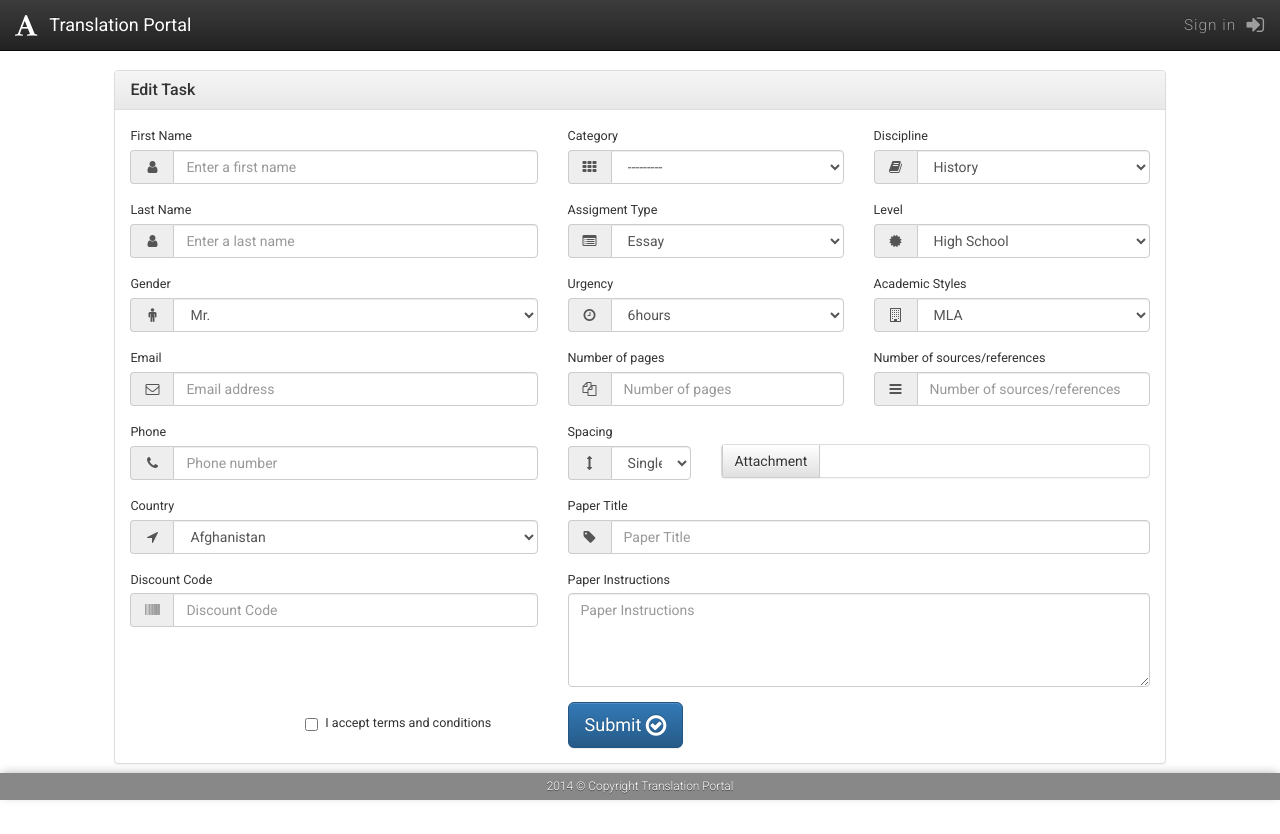
After one commit to qfoxic/EssayCoffeeBackend, a Django app: template templates/default/tasks/edit-full.html in a window 1280 px wide. The commit adds this page. Run offline with Django 3.2, Linux system fonts and the light colour scheme; the template is opened without the code that fills it: values that come from a table or form of the project are taken from there, others are empty; data comes from the database, SQL or seed files in the repository; parts of the project's set-up code (start-up, migrations or seed data) failed here and were passed over; some libraries are stand-ins or nearby versions.

Commit message:
orders refactor

```diff
--- a/static/css/default/style.css
+++ b/static/css/default/style.css
@@ -125,4 +125,16 @@ li > a {
 .file-input {
     margin: 1.7em 0 0 !important;
 }
+.file-input.form-control {
+	padding:0;
+	border-collapse: collapse;
+}
+.file-input .input-group-addon {
+	border:none;
+}
+.file-input-wrapper {
+	border-top:none;
+	border-bottom:none;
+	border-radius: 0;
+}
 label {font-weight: 400; font-size: .9em}
--- a/templates/default/header.html
+++ b/templates/default/header.html
@@ -10,20 +10,19 @@
                     <span class="icon-bar"></span>
                     <span class="icon-bar"></span>
                 </button>
-                <a class="navbar-brand" href="/">Translation Portal</a>
+                <a class="navbar-brand" href="/"><i class="fa fa-font fa-lg" style="margin-right:.5em"></i>Translation Portal</a>
             </div>
             <!-- Collect the nav links, forms, and other content for toggling -->
             <div class="collapse navbar-collapse" id="bs-example-navbar-collapse-1">
                 <ul class="nav navbar-nav">
+                {% if user.username %}
                     <li>
-                        <a href="/tasks/"><i class='fa fa-tasks fa-lg' style="margin-right:.5em"></i>{% trans "All tasks" %}</a>
+                        <a href="/tasks/"><i class='fa fa-tasks fa-lg' style="margin-right:.5em"></i>{% trans "My Orders" %}</a>
                     </li>
                     <li class="active">
-                        <a href="/task/new"><i class='fa fa-asterisk fa-lg' style="margin-right:.5em"></i>{% trans "Create a task" %}</a>
+                        <a href="/task/new"><i class='fa fa-asterisk fa-lg' style="margin-right:.5em"></i>{% trans "Order Now" %}</a>
                     </li>
-                    <!-- <li>
-                    <a href="#">Hello, {{user}}</a>
-                    </li> -->
+                {% endif %}
                 </ul>
                 <ul class="nav navbar-nav navbar-right">
                     <!--                   <li class="dropdown">
--- /dev/null
+++ b/templates/default/tasks/edit-full.html
@@ -0,0 +1,201 @@
+{% extends layout.skin_prefix|add:"/layout.html" %}
+{% load i18n attr %}
+{% block pagetitle %}{% trans "Edit Task" %}{% endblock %}
+{% block content %}
+<section class="container-fluid panel panel-default{% if form.errors %} panel-danger{% endif %}">
+    <div class="panel-heading">
+        <h3 class="panel-title">{% trans "Edit Task" %}</h3>
+    </div>
+    <div class="panel-body">
+        {{form.errors}}
+        <form role="form" action="{% if object %}{% url "task_edit" object.pk %}{% else %}{% url "task_new" %}{% endif %}" method="post">
+            {% csrf_token %}
+            <!-- {{ form.non_field_errors }} -->
+            <!-- {{ form.errors }} -->
+            <div class="row">
+                <!-- left column -->
+                <div class="col-md-5">
+                    <div class="form-group{% if form.first_name.errors %} has-error{% endif %}">
+                        <!-- {{form.title.errors}} -->
+                        <label>{% trans "First Name" %}</label>
+                        <div class="input-group margin-bottom-sm">
+                            <span class="input-group-addon"><i class="fa fa-user fa-fw"></i></span>
+                            {{form.first_name|attr:"class:form-control,autocomplete:off,placeholder:Enter a first name"}}
+                        </div>
+                    </div>
+                    <div class="form-group{% if form.last_name.errors %} has-error{% endif %}">
+                        <!-- {{form.title.errors}} -->
+                        <label>{% trans "Last Name" %}</label>
+                        <div class="input-group margin-bottom-sm">
+                            <span class="input-group-addon"><i class="fa fa-user fa-fw"></i></span>
+                            {{form.last_name|attr:"class:form-control,autocomplete:off,placeholder:Enter a last name"}}
+                        </div>
+                    </div>
+                    <div class="form-group{% if form.gender.errors %} has-error{% endif %}">
+                        <!-- {{form.title.errors}} -->
+                        <label>{% trans "Gender" %}</label>
+                        <div class="input-group margin-bottom-sm">
+                            <span class="input-group-addon"><i class="fa fa-male fa-fw"></i></span>
+                            {{form.gender|attr:"class:form-control,autocomplete:off,placeholder:Gender"}}
+                        </div>
+                    </div>
+                    <div class="form-group{% if form.email.errors %} has-error{% endif %}">
+                        <!-- {{form.title.errors}} -->
+                        <label>{% trans "Email" %}</label>
+                        <div class="input-group margin-bottom-sm">
+                            <span class="input-group-addon"><i class="fa fa-envelope-o fa-fw"></i></span>
+                            {{form.email|attr:"class:form-control,autocomplete:off,placeholder:Email address"}}
+                        </div>
+                    </div>
+                    <div class="form-group{% if form.phone.errors %} has-error{% endif %}">
+                        <!-- {{form.title.errors}} -->
+                        <label>{% trans "Phone" %}</label>
+                        <div class="input-group margin-bottom-sm">
+                            <span class="input-group-addon"><i class="fa fa-phone fa-fw"></i></span>
+                            {{form.phone|attr:"type:tel,class:form-control,autocomplete:off,placeholder:Phone number"}}
+                        </div>
+                    </div>
+                    <div class="form-group{% if form.country.errors %} has-error{% endif %}">
+                        <!-- {{form.title.errors}} -->
+                        <label>{% trans "Country" %}</label>
+                        <div class="input-group margin-bottom-sm">
+                            <span class="input-group-addon"><i class="fa fa-location-arrow fa-fw"></i></span>
+                            {{form.country|attr:"class:form-control,autocomplete:off,placeholder:Contry"}}
+                        </div>
+                    </div>
+                    <div class="form-group{% if form.discount.errors %} has-error{% endif %}">
+                        <!-- {{form.title.errors}} -->
+                        <label>{% trans "Discount Code" %}</label>
+                        <div class="input-group margin-bottom-sm">
+                            <span class="input-group-addon"><i class="fa fa-barcode fa-fw"></i></span>
+                            {{form.discount|attr:"class:form-control,autocomplete:off,placeholder:Discount Code"}}
+                        </div>
+                    </div>
+                </div>
+                <div class="col-md-7">
+                    <!-- nested columns -->
+                    <div class="row">
+                        <div class="col-md-6">
+                            <div class="form-group{% if form.category.errors %} has-error{% endif %}">
+                                <!-- {{form.category.errors}} -->
+                                <label>{% trans "Category" %}</label>
+                                <div class="input-group margin-bottom-sm">
+                                    <span class="input-group-addon"><i class="fa fa-th fa-fw"></i></span>
+                                    {{form.category|attr:"class:form-control"}}
+                                </div>
+                            </div>
+                            <div class="form-group{% if form.assigment.errors %} has-error{% endif %}">
+                                <!-- {{form.title.errors}} -->
+                                <label>{% trans "Assigment Type" %}</label>
+                                <div class="input-group margin-bottom-sm">
+                                    <span class="input-group-addon"><i class="fa fa-list-alt fa-fw"></i></span>
+                                    {{form.assigment|attr:"class:form-control,autocomplete:off,placeholder:Assigment Type"}}
+                                </div>
+                            </div>
+                            <div class="form-group{% if form.urgency.errors %} has-error{% endif %}">
+                                <!-- {{form.title.errors}} -->
+                                <label>{% trans "Urgency" %}</label>
+                                <div class="input-group margin-bottom-sm">
+                                    <span class="input-group-addon"><i class="fa fa-clock-o fa-fw"></i></span>
+                                    {{form.urgency|attr:"class:form-control,autocomplete:off,placeholder:Urgency"}}
+                                </div>
+                            </div>
+                            <div class="form-group{% if form.page_number.errors %} has-error{% endif %}">
+                                <!-- {{form.title.errors}} -->
+                                <label>{% trans "Number of pages" %}</label>
+                                <div class="input-group margin-bottom-sm">
+                                    <span class="input-group-addon"><i class="fa fa-files-o fa-fw"></i></span>
+                                    {{form.page_number|attr:"class:form-control,autocomplete:off,placeholder:Number of pages"}}
+                                </div>
+                            </div>
+                        </div><!-- .nested left col -->
+                        <div class="col-md-6">
+                            <div class="form-group{% if form.discipline.errors %} has-error{% endif %}">
+                                <!-- {{form.title.errors}} -->
+                                <label>{% trans "Discipline" %}</label>
+                                <div class="input-group margin-bottom-sm">
+                                    <span class="input-group-addon"><i class="fa fa-book fa-fw"></i></span>
+                                    {{form.discipline|attr:"class:form-control,autocomplete:off,placeholder:Discipline"}}
+                                </div>
+                            </div>
+                            <div class="form-group{% if form.level.errors %} has-error{% endif %}">
+                                <!-- {{form.title.errors}} -->
+                                <label>{% trans "Level" %}</label>
+                                <div class="input-group margin-bottom-sm">
+                                    <span class="input-group-addon"><i class="fa fa-certificate fa-fw"></i></span>
+                                    {{form.level|attr:"class:form-control,autocomplete:off,placeholder:Level"}}
+                                </div>
+                            </div>
+                            <div class="form-group{% if form.style.errors %} has-error{% endif %}">
+                                <!-- {{form.title.errors}} -->
+                                <label>{% trans "Academic Styles" %}</label>
+                                <div class="input-group margin-bottom-sm">
+                                    <span class="input-group-addon"><i class="fa fa-building-o fa-fw"></i></span>
+                                    {{form.style|attr:"class:form-control,autocomplete:off,placeholder:Styles"}}
+                                </div>
+                            </div>
+                            <div class="form-group{% if form.source_number.errors %} has-error{% endif %}">
+                                <!-- {{form.title.errors}} -->
+                                <label>{% trans "Number of sources/references" %}</label>
+                                <div class="input-group margin-bottom-sm">
+                                    <span class="input-group-addon"><i class="fa fa-bars fa-fw"></i></span>
+                                    {{form.source_number|attr:"class:form-control,autocomplete:off,placeholder:Number of sources/references"}}
+                                </div>
+                            </div>
+                        </div><!-- .nested right col -->
+                    </div><!-- .nested row -->
+                    <div class="row">
+                        <div class="col-md-3 form-group{% if form.spacing.errors %} has-error{% endif %}">
+                            <!-- {{form.title.errors}} -->
+                            <label>{% trans "Spacing" %}</label>
+                            <div class="input-group margin-bottom-sm">
+                                <span class="input-group-addon"><i class="fa fa-arrows-v fa-fw"></i></span>
+                                {{form.spacing|attr:"class:form-control,autocomplete:off,placeholder:Spacing"}}
+                            </div>
+                        </div>
+                        <div class="col-md-9 form-group{% if form.attach.errors %} has-error{% endif %}">
+                            <!-- {{form.title.errors}} -->
+                            <!-- <label>{% trans "Attachment" %}</label> -->
+                            <div class="panel panel-default file-input">
+                                <!-- <div class="panel-body"> -->
+                                {{form.attach|attr:"class:upload-file btn-default,autocomplete:off,title:Attachment"}}
+                                <!-- </div> -->
+                            </div>
+                        </div>
+                    </div>
+                    <div class="form-group{% if form.paper_title.errors %} has-error{% endif %}">
+                        <!-- {{form.title.errors}} -->
+                        <label>{% trans "Paper Title" %}</label>
+                        <div class="input-group margin-bottom-sm">
+                            <span class="input-group-addon"><i class="fa fa-tag fa-fw"></i></span>
+                            {{form.paper_title|attr:"class:form-control,autocomplete:off,placeholder:Paper Title"}}
+                        </div>
+                    </div>
+                    <div class="form-group{% if form.instructions.errors %} has-error{% endif %}">
+                        <!-- {{form.title.errors}} -->
+                        <label>{% trans "Paper Instructions" %}</label>
+                        {{form.instructions|attr:"class:form-control,rows:4,autocomplete:off,placeholder:Paper Instructions"}}
+                    </div>
+                </div>
+            </div>
+            <div class="row">
+                <div class="checkbox form-group col-md-3 col-md-offset-2{% if form.accept_terms.errors %} has-error{% endif %}">
+                    <label> {{form.accept_terms}}
+                        {% trans "I accept terms and conditions" %}</label>
+                </div>
+                <div class="col-md-3">
+                    <button type="submit" class="btn btn-primary btn-lg" role="button">
+                        {% trans "Submit" %} <i class='fa fa-check-circle-o fa-lg'></i>
+                    </button>
+                </div>
+            </div>
+
+        </form>
+    </div>
+</section>
+{% endblock %}
+{% block info_block %}
+<!-- <section class="info">
+<h2>{% trans "Edit Task" %}</h2>
+</section> -->
+{% endblock %}
```
Also changed, not shown: templates/default/tasks/edit.html (+23 -81 lines), templates/default/userprofile/edit.html (+27 -9 lines).
